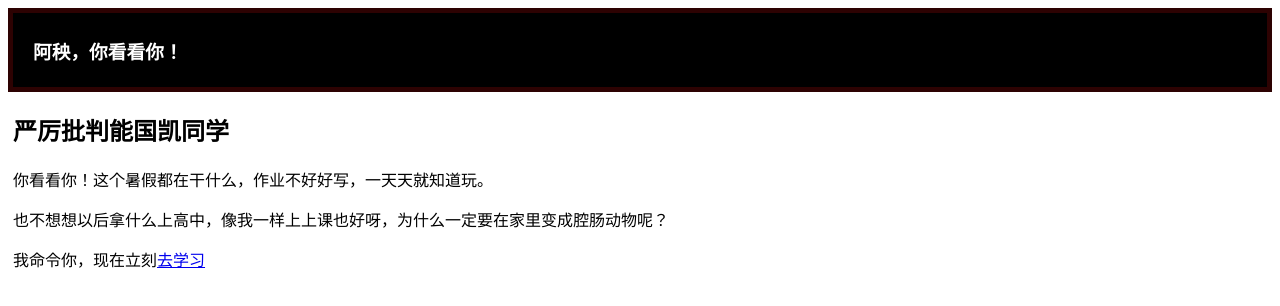
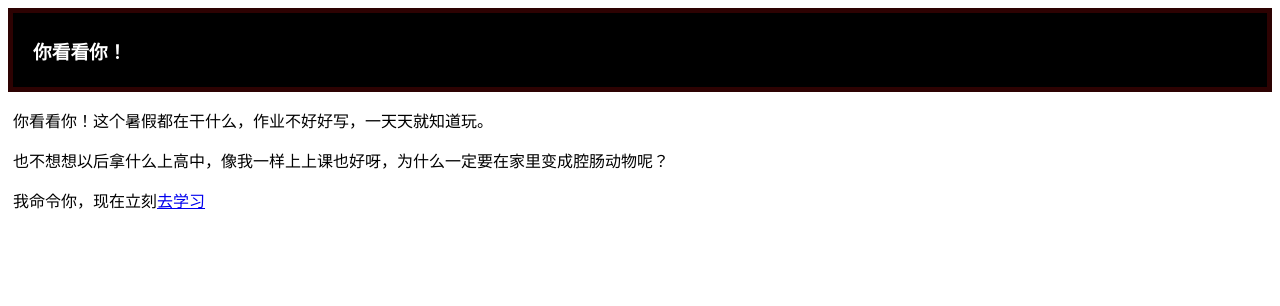
Before and after one commit to inotaname/life, a plain HTML site: page life.html in a window 1280 px wide. Drawn offline with Linux system fonts and the light colour scheme.

Commit message:
Update life.html

```diff
--- a/life.html
+++ b/life.html
@@ -3,16 +3,15 @@
 <head>
     <meta charset="UTF-8">
     <meta name="viewport" content="width=device-width, initial-scale=1.0">
-    <title>阿秧，你看看你</title>
+    <title>你看看你</title>
 </head>
 <body>
       <header style="background-color: black;border: 5px rgb(45, 2, 2) solid;">
         <h3 style="color: white;padding: 5px 5px 5px 20px;">
-            阿秧，你看看你！
+            你看看你！
         </h3>
     </header>
     <main style="padding: 0px 0px 0px 5px;">
-        <h2>严厉批判能国凯同学</h2>
         <p>你看看你！这个暑假都在干什么，作业不好好写，一天天就知道玩。</p>
         <p>也不想想以后拿什么上高中，像我一样上上课也好呀，为什么一定要在家里变成腔肠动物呢？</p>
         <p>我命令你，现在立刻<a href="https://www.bilibili.com/video/BV18C4y1275J/?spm_id_from=333.999.0.0&vd_source=e1b745b4ee36d729f88f34d5b1ac87ba">去学习</a></p>
```
